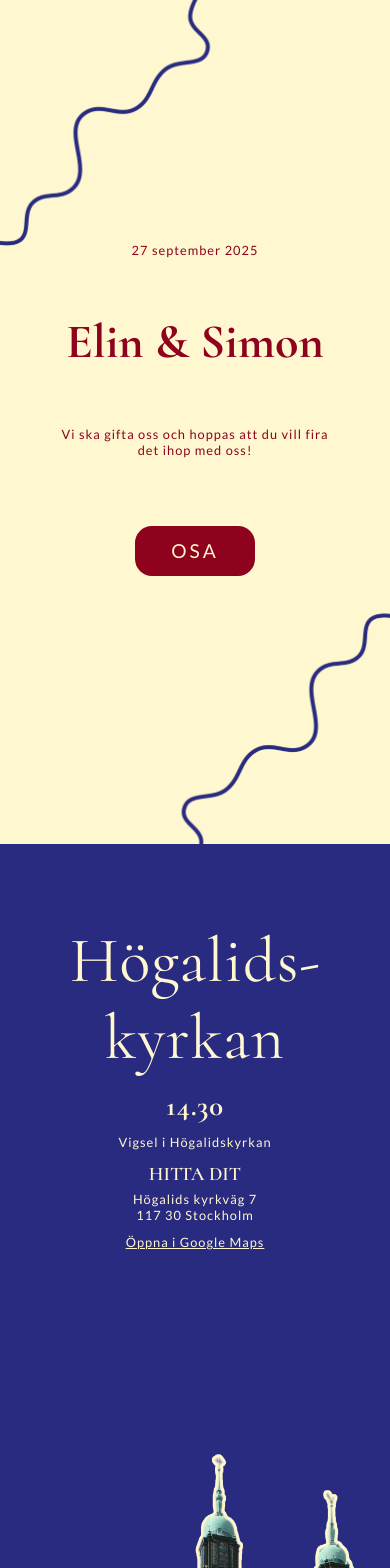
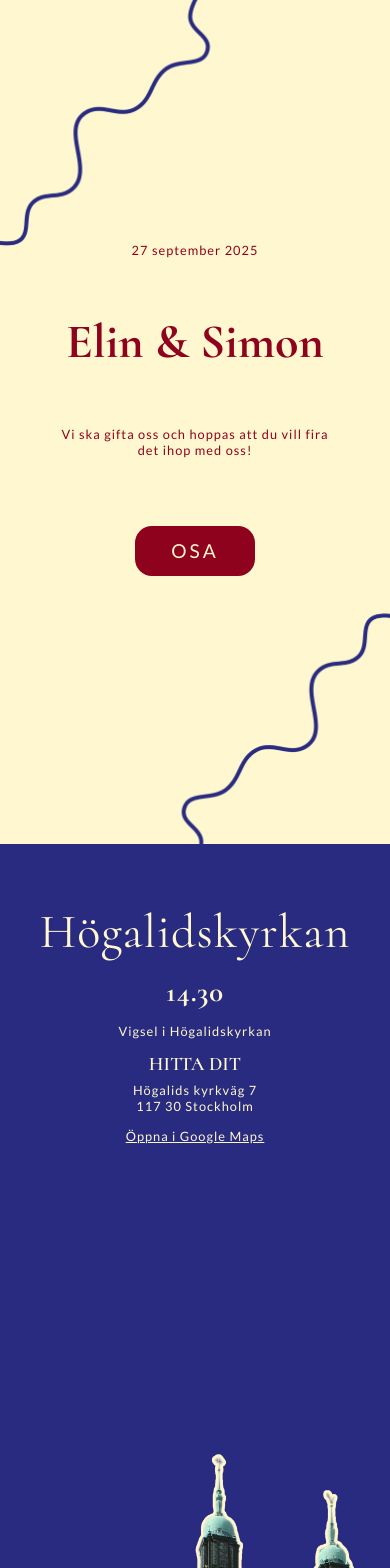
Before and after one commit to elinfors/27sept, a React (Create React App) app: page / in a window 390 px wide. Shown: the top 1568 px of the page. Built offline with nearby package versions, Linux system fonts and the light colour scheme; a web font is replaced by a local one.

Commit message:
margins mobile

```diff
--- a/src/App.css
+++ b/src/App.css
@@ -417,7 +417,8 @@ input[type=radio] {
   }
     .form-description{
     width:100%;
-    padding:15%;
+    padding-left: 15%;
+    padding-right: 15%;
     justify-content: center;
     align-items: center;
     }
@@ -449,11 +450,12 @@ input[type=radio] {
   overflow-x: hidden;
   word-wrap: break-word;
   text-align: center;
+  font-size: 3em;
 }
 .Schedule-container{
   justify-content: center;
   line-break: normal;
-  padding:20%
+  padding:15%
 }
 .Schedule-image-container{
 justify-content: center;
@@ -474,7 +476,7 @@ align-items: center;
 }
 .Venue-container{
   justify-content: center;
-  padding:20%
+  padding:15%
 }
 .Venue-image-container{
 justify-content: center;
@@ -496,7 +498,7 @@ align-items: center;
 }
 .Info-container{
   justify-content: center;
-  padding:20%;
+  padding: 15%;
 }
 .Info-image-container{
 justify-content: center;
--- a/src/App.js
+++ b/src/App.js
@@ -79,7 +79,8 @@ function App() {
       </header>
       <div className="Schedule-content js-scroll">
           <div className="Schedule-container">
-            <p className="Section-title">Högalids&shy;kyrkan</p>
+           {/* <p className="Section-title">Högalids&shy;kyrkan</p>*/}
+            <p className="Section-title">Högalidskyrkan</p>
             <p className="Section-second-title">14.30</p>
             <p className="Section-description-light"> Vigsel i Högalidskyrkan</p>
             <p className='Info-title'>HITTA DIT</p>
```
